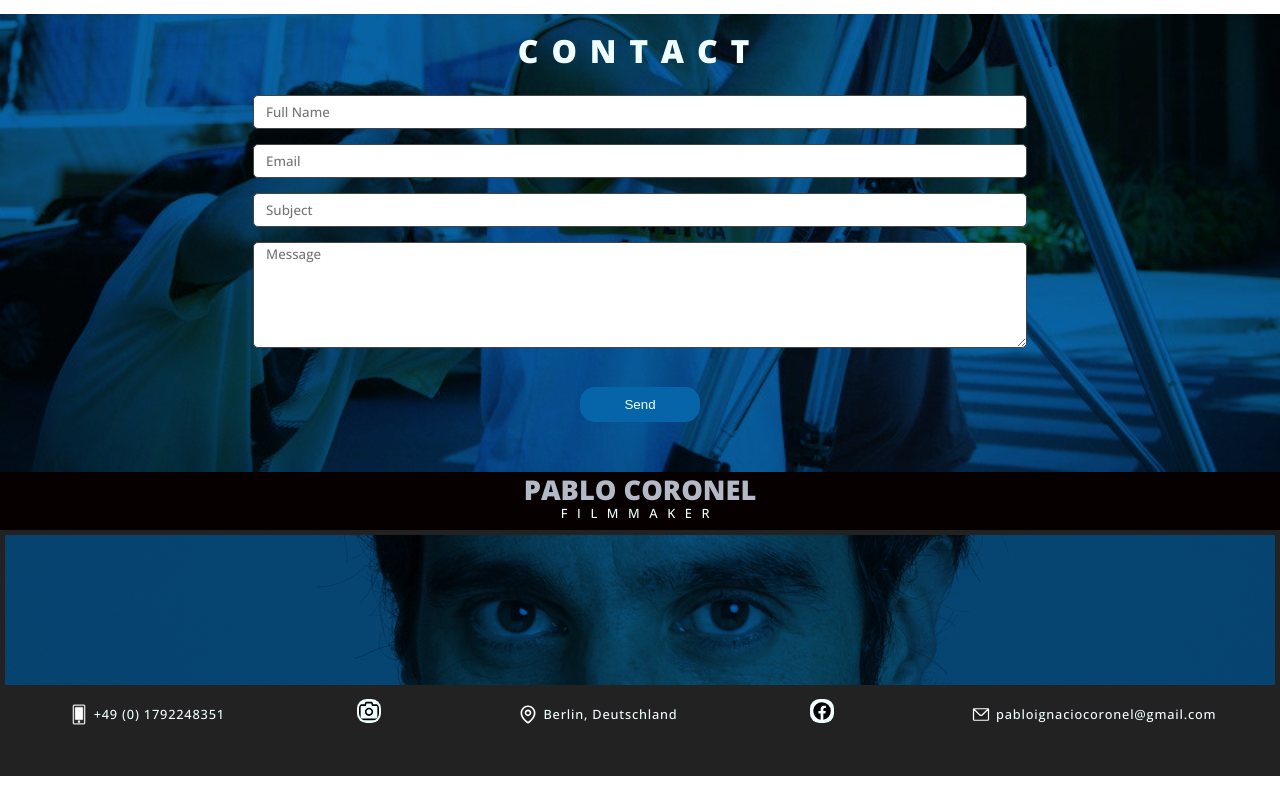
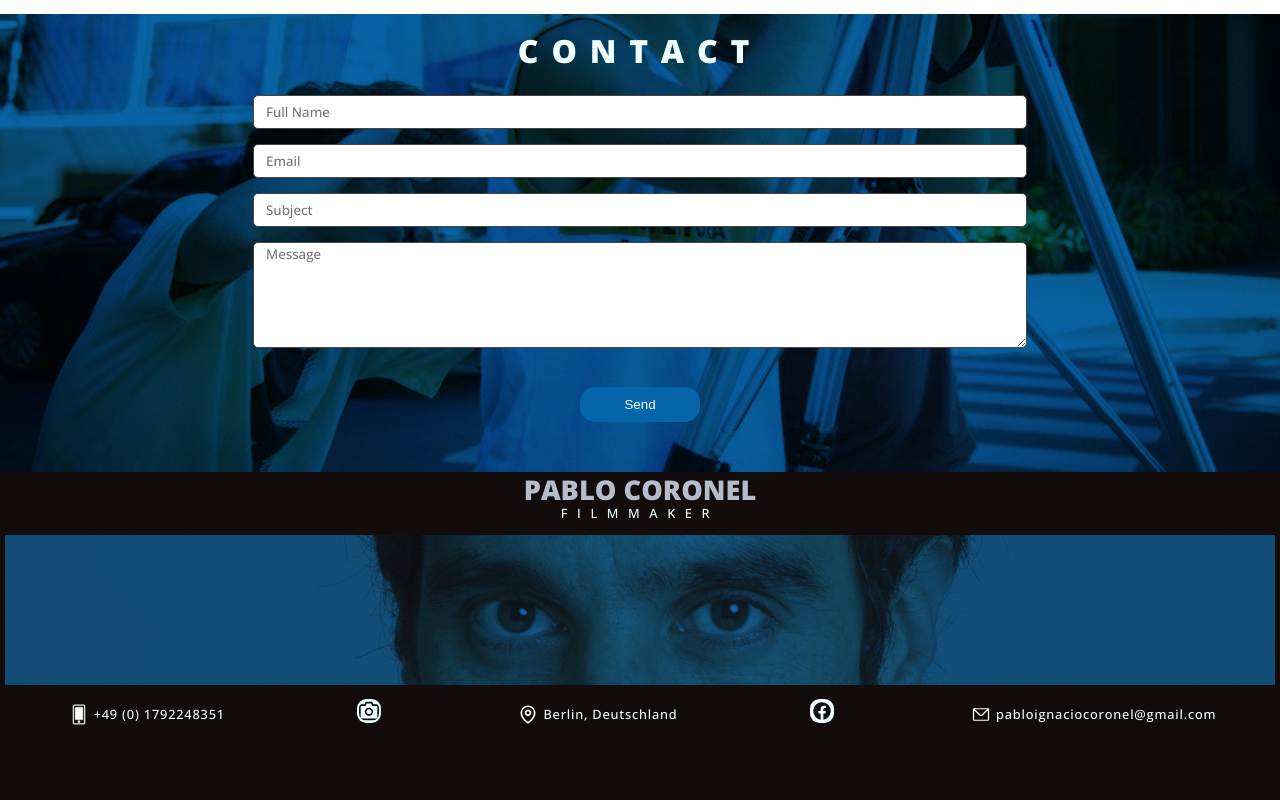
Before and after one commit to AndresDrimer/pablocoronel-react, a React (Vite) app: page / in a window 1280 px wide. Shown: the part 5459-6259 px from the top of the page. Before the commit the page ends 6235 px from the top, so only its background shows below. Built offline with nearby package versions, Linux system fonts and the light colour scheme.

Commit message:
footer color

```diff
--- a/src/App.css
+++ b/src/App.css
@@ -844,7 +844,8 @@ textarea {
 
 /*FOOTER*/
 footer {
-  background-color: #222222;
+  background-color: #070000;
+  opacity:0.95;
   width: 100vw;
   height: 100%;
 }
@@ -894,7 +895,11 @@ footer {
   flex: 1;
   background-image: url("/footer-photos/5-detail4.jpg");
 }
-
+.--footer-hr{
+  width:10px;
+  color: azure;
+  border-radius: 15px;
+}
 .--footer-p {
   color: azure;
   font-size: 0.7rem;
@@ -941,6 +946,7 @@ footer {
 }
 #copyright {
   font-size: 0.8rem;
+line-height: 0.3rem;
 }
 /*not found*/
 .not-found {
--- a/src/components/Footer.jsx
+++ b/src/components/Footer.jsx
@@ -3,9 +3,7 @@ import fbIcon from "/fb-icon.svg";
 import phoneIcon from "/cell-phone.svg";
 import mailIcon from "/mail-icon.svg";
 import locationIcon from "/location-icon.svg";
-import photo1 from "/footer-photos/1.jpeg";
-import photo2 from "/footer-photos/2.jpeg";
-import photo3 from "/footer-photos/3.jpeg";
+
 
 export default function Footer(props) {
   return (
@@ -40,14 +38,15 @@ export default function Footer(props) {
           <img src={mailIcon} className="--footer-icon-tel" />
           <p className="--footer-p"> {props.contactInfo.mail}</p>
         </div>
-      </div>
+      </div><br />
 
       <div className="--footer-p" id="copyright">
         <p>
-          <small></small>
+
         </p>
       </div>
       <br />
+
     </footer>
   );
 }
```
